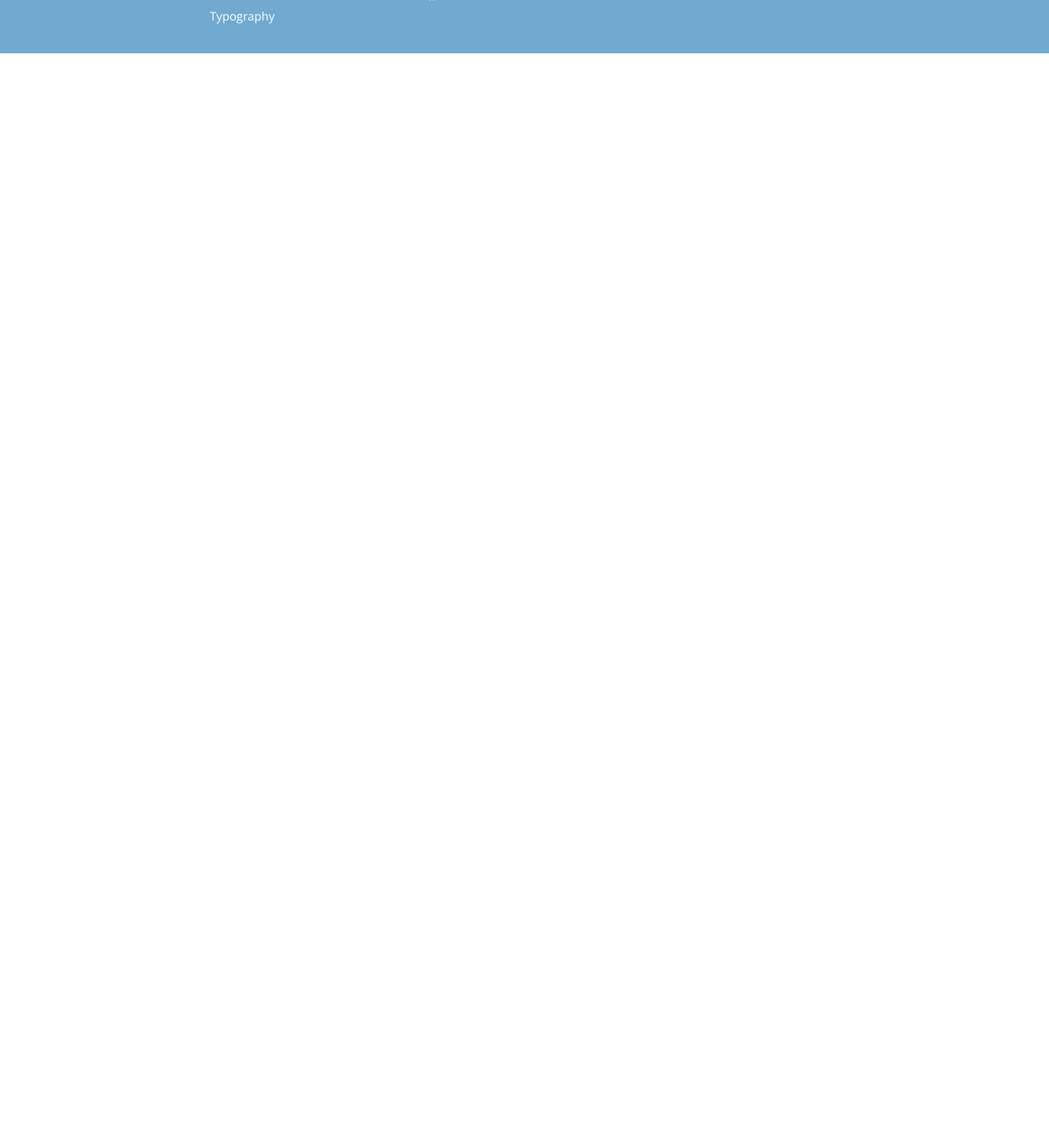
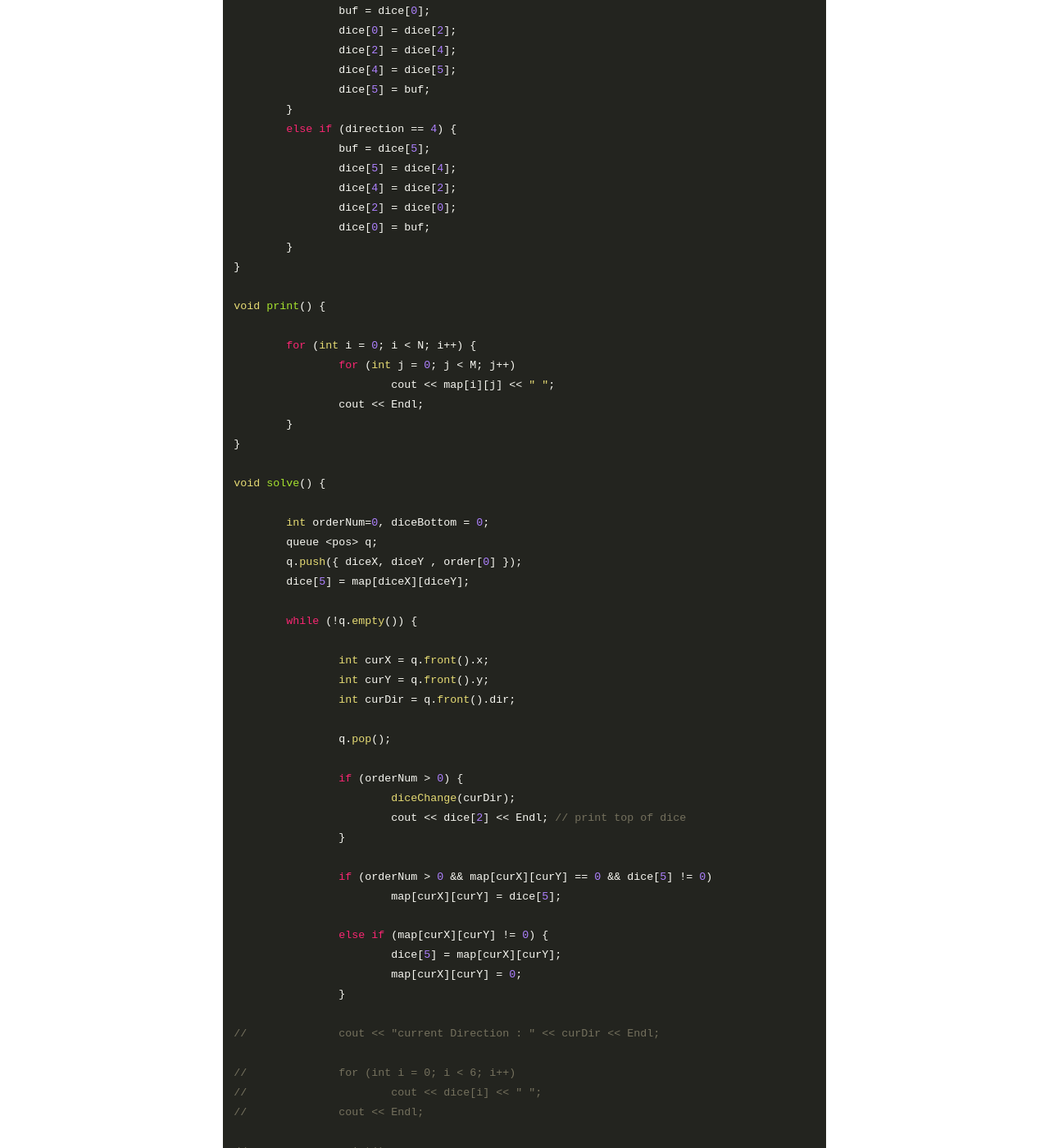
Before and after one commit to flash1117/flash1117.github.io, a Jekyll site: the page built from _posts/2019-09-28-BOJ 14499.markdown, in a window 1280 px wide and 1400 px high, scrolled down 1719 px. Shown: the whole window at 82% size. Built offline with Jekyll 4.4.1, drawn with Linux system fonts in a browser that asks for light colours; nearby versions of some CDN libraries; before the commit the page ends 1784 px from its top, so only the background shows below that; some of the changed text lies outside the part shown.

Commit message:
BOJ 14499 modify the error

````diff
--- a/_posts/2019-09-28-BOJ 14499.markdown
+++ b/_posts/2019-09-28-BOJ 14499.markdown
@@ -9,6 +9,152 @@ cover:  "/assets/algorithm.png"
 ---
 
 # Algorithm
+
+```
+#include <iostream>
+#include <queue>
+
+using namespace std;
+
+#define Endl "\n"
+
+int N, M, diceX, diceY, K;
+int map[21][21];
+int order[1001];
+
+int dice[] = { 0,0,0,0,0,0 };
+int dx[] = { 0,0,-1,1 }; // 동 서 북 남
+int dy[] = { 1,-1,0,0 };
+
+typedef struct {
+
+	int x, y, dir;
+}pos;
+
+bool isBoundary(int x, int y) {
+
+	if (x<0 || y<0 || x>N - 1 || y>M - 1) return false;
+	return true;
+}
+
+void diceChange(int direction) {
+	int buf = 0;
+	if (direction == 1) {
+
+		buf = dice[3];
+		dice[3] = dice[2];
+		dice[2] = dice[1];
+		dice[1] = dice[5];
+		dice[5] = buf;
+	}
+	else if (direction == 2) {
+		buf = dice[1];
+		dice[1] = dice[2];
+		dice[2] = dice[3];
+		dice[3] = dice[5];
+		dice[5] = buf;
+	}
+	else if (direction == 3) {
+		buf = dice[0];
+		dice[0] = dice[2];
+		dice[2] = dice[4];
+		dice[4] = dice[5];
+		dice[5] = buf;
+	}
+	else if (direction == 4) {
+		buf = dice[5];
+		dice[5] = dice[4];
+		dice[4] = dice[2];
+		dice[2] = dice[0];
+		dice[0] = buf;
+	}
+}
+
+void print() {
+
+	for (int i = 0; i < N; i++) {
+		for (int j = 0; j < M; j++)
+			cout << map[i][j] << " ";
+		cout << Endl;
+	}
+}
+
+void solve() {
+
+	int orderNum=0, diceBottom = 0;
+	queue <pos> q;
+	q.push({ diceX, diceY , order[0] });
+	dice[5] = map[diceX][diceY];
+
+	while (!q.empty()) {
+
+		int curX = q.front().x;
+		int curY = q.front().y;
+		int curDir = q.front().dir;
+
+		q.pop();
+
+		if (orderNum > 0) {
+			diceChange(curDir);
+			cout << dice[2] << Endl; // print top of dice
+		}
+
+		if (orderNum > 0 && map[curX][curY] == 0 && dice[5] != 0)
+			map[curX][curY] = dice[5];
+
+		else if (map[curX][curY] != 0) {
+			dice[5] = map[curX][curY];
+			map[curX][curY] = 0;
+		}
+
+//		cout << "current Direction : " << curDir << Endl;
+
+//		for (int i = 0; i < 6; i++)
+//			cout << dice[i] << " ";
+//		cout << Endl;
+
+//		print();
+
+		for (int i = orderNum; i < K; i++) {
+//			cout << "direction : " << order[orderNum] << Endl;
+
+			int nextX = curX + dx[order[orderNum]-1];
+			int nextY = curY + dy[order[orderNum]-1];
+//			cout << nextX << " , " << nextY << Endl;
+			if (isBoundary(nextX, nextY)) {
+				q.push({ nextX, nextY, order[orderNum] });
+				orderNum++;
+				break;
+			}
+			else orderNum++;
+		}
+
+	}
+
+
+
+}
+
+
+int main() {
+
+	cin >> N >> M >> diceX >> diceY >> K;
+	for (int i = 0; i < N; i++) {
+
+		for (int j = 0; j < M; j++) {
+			cin >> map[i][j];
+		}
+	}
+
+	for (int i = 0; i < K; i++)
+		cin >> order[i];
+
+	solve();
+
+
+	return 0;
+}
+```
 
 ```
     2
@@ -44,3 +190,9 @@ cover:  "/assets/algorithm.png"
     2                   5
 ```
 북쪽 과 남쪽으로 가라는 명령을 받았을 때의 전개도이다.
+
+전개도에서 `Direction` 을 받아서 옮기는 규칙만 파악하면 쉽게 풀 수 있었는데도 불구하고 푸는데 몇시간이 걸렸다. 두가지의 문제점이 있었는데,
+
+첫번쨰는 **수일치**이다. 명령 `Direction` 이 `1 2 3 4` 이렇게 들어오는데 `dx` , `dy` 의 배열의 `index`는 `0 1 2 3` 이라서 -1을 해주는 걸 깜빡 했었다.
+
+두번째는 역시나 **문제를 잘못 파악한 것**이다. 시뮬레이션 문제를 풀 때 유독 도드라지는 문제점인 것 같다.. 대충 이해했다 싶으면 코드를 짜기 시작해서 그런 것 같은데, 이 문제에서 주사위 밑바닥이 0 이면 map 의 숫자를 가져오고 map은 0 으로 만든다는 생각에 당연하게 주사위가 숫자를 가지고 있고 map 이 0이면 주사위에 있는 수를 map에 주고 주사위 밑바닥을 0으로 주는 실수를 하고 있었다. <u>이거 찾는데 한시간 반이 걸렸다.</u> **문제를 똑바로 읽도록 하자.**
````
